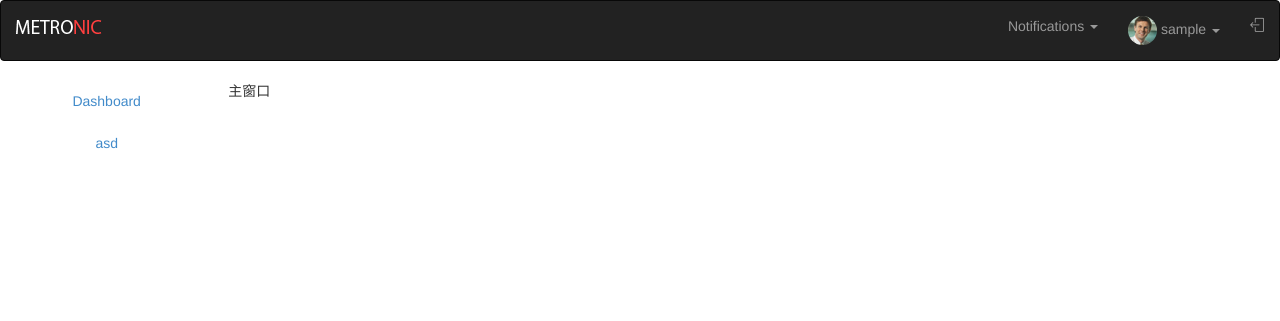
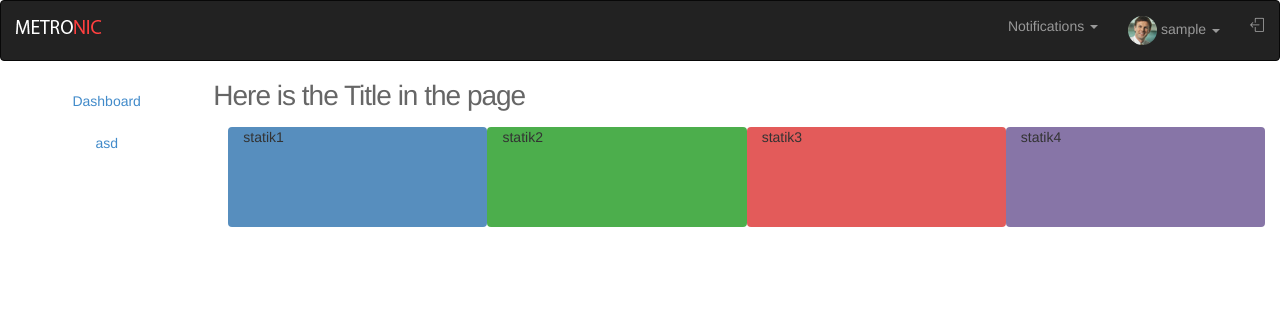
Before and after one commit to raphaelsoul/flask-tutorial, a Flask app: page /account/profile/ in a window 1280 px wide. Shown: the top 321 px of the page. Run offline with Flask 2, Linux system fonts and the light colour scheme; a user stored in the database is signed in; tables that the repository leaves empty hold one stand-in row (values such as "Sample post"); some libraries are stand-ins or nearby versions.

Commit message:
doing css

```diff
--- /dev/null
+++ b/apps/Account/templates/account.profile.html
@@ -0,0 +1 @@
+{% extends "base_account.html" %}
--- a/apps/Account/templates/base_account.html
+++ b/apps/Account/templates/base_account.html
@@ -1,5 +1,20 @@
 {% extends "base.html" %}
 
 {% block custome_page %}
-Hello, world!
+
+    {% block page_title %}
+		<div class="row title-wrapper">
+        	<h3 class="page-title">Here is the Title in the page</h1>
+        </div>
+    {% endblock %}
+
+    {% block statics %}
+        <div class="row-fluid">
+        	<div class="col-lg-3 col-md-3 col-sm-6 col-xs-12 dashboard-static ds-blue">statik1</div>
+        	<div class="col-lg-3 col-md-3 col-sm-6 col-xs-12 dashboard-static ds-green">statik2</div>
+        	<div class="col-lg-3 col-md-3 col-sm-6 col-xs-12 dashboard-static ds-red">statik3</div>
+        	<div class="col-lg-3 col-md-3 col-sm-6 col-xs-12 dashboard-static ds-purple">statik4</div>
+        </div>
+    {% endblock %}
+
 {% endblock %}
--- a/apps/Account/views.py
+++ b/apps/Account/views.py
@@ -1,11 +1,10 @@
 from flask import Blueprint, request, render_template, flash, g, session, redirect, url_for,make_response
 from werkzeug import check_password_hash, generate_password_hash
-from flask.ext.login import login_required,current_user,logout_user
+from flask.ext.login import login_required,logout_user
 
 from apps import db,loginmanager,app
 from apps.Account.forms import RegisterForm, LoginForm
 from apps.Account.models import User
-#from apps.Account.decorators import requires_login
 
 bp_user = Blueprint('Account', __name__, url_prefix='/account',template_folder='templates')
 
@@ -14,9 +13,9 @@ def load_user(id):
 	return User.query.get(int(id))
 
 @bp_user.route('/profile/')
-@login_required
-def home():
-	return render_template("profile.html", user=g.user)
+#@login_required
+def profile():
+	return render_template("account.profile.html", user=g.user)
 
 @bp_user.route('/logout/',methods=['GET'])
 @login_required
--- a/apps/static/css/default.css
+++ b/apps/static/css/default.css
@@ -1,8 +1,9 @@
+/* header styles */
 img.user-avatar {
     border-radius: 50% !important;
-
 }
 
+/* sidebar styles */
 div.default-first-menu-wrapper li{
     list-style:none;
     text-align: center;
@@ -11,3 +12,38 @@ ul.default-second-menu-wrapper li{
     list-style:none;
     text-align: center;
 }
+
+/* page title style */
+h3.page-title {
+    color: #666;
+    margin-top: 20px;
+    margin-bottom: 20px;
+    padding: 0px;
+    font-size: 28px;
+    font-weight: 300;
+    letter-spacing: -1px;
+    margin: 0px 0px 15px 0px;
+}
+
+/* dashboard statik styles */
+div.dashboard-static {
+    border-radius: 4px;
+    position: relative;
+    min-height: 100px;
+}
+
+div.dashboard-static.ds-blue{
+    background-color: #578ebe;
+}
+
+div.dashboard-static.ds-red{
+    background-color: #e35b5a;
+}
+
+div.dashboard-static.ds-green{
+    background-color: #4cae4c;
+}
+
+div.dashboard-static.ds-purple{
+    background-color: #8775a7;
+}
--- a/apps/templates/base.html
+++ b/apps/templates/base.html
@@ -32,7 +32,6 @@
 		{% endblock %}
     </div>
     <div class="col-md-10">
-        主窗口
         {% block custome_page %}
         {% endblock %}
     </div>
--- a/apps/templates/frameworks/theme_styles.html
+++ b/apps/templates/frameworks/theme_styles.html
@@ -1,2 +1 @@
-<link href="{{ url_for('static', filename='css/plugins.css') }}" rel="stylesheet" type="text/css"/>
 <link href="{{ url_for('static', filename='css/default.css') }}" rel="stylesheet" type="text/css"/>
```
